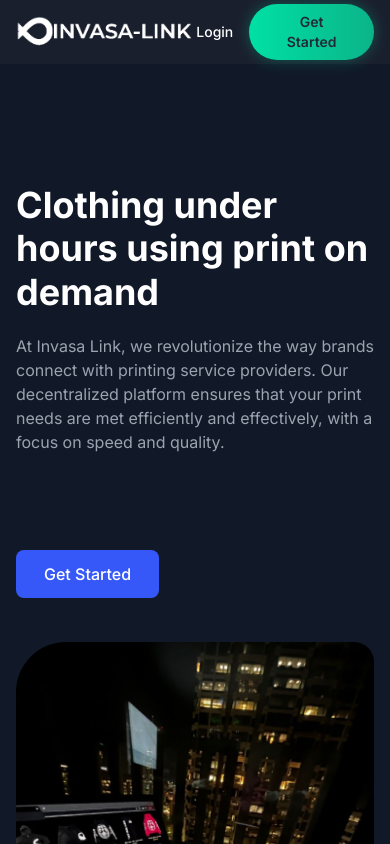
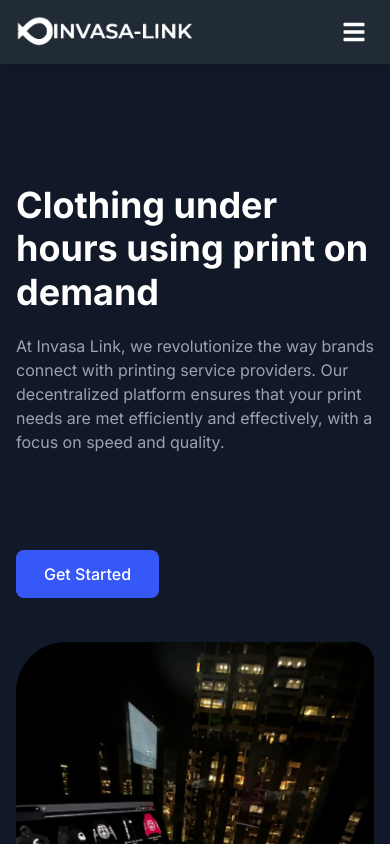
Before and after one commit to samratkesharwani/invasa, a React (Create React App) app: page / in a window 390 px wide. Shown: the top 844 px of the page. Built offline with nearby package versions, Linux system fonts and the light colour scheme.

Commit message:
ui update minor

```diff
--- a/src/App.js
+++ b/src/App.js
@@ -15,7 +15,6 @@ import './app.css'
 import BrandsDashboard from "./component/brands/BrandsDashboard";
 import SellerDashboard from "./component/seller/SellerDashboard";
 import SellerProfile from "./component/Profile";
-import Header from './component/Header'
 import Order from "./component/seller/order/Order"
 import FullAddress from "./component/seller/order/FullAddress";
 import SelectProduct from "./component/seller/order/SelectProduct";
@@ -37,7 +36,6 @@ function App() {
   return (
     <AuthProvider>
       <BrowserRouter>
-        <Header/>
         <Routes>
           <Route path="/" element={<Layout/>} />
           <Route path="/explore-products" element={<ExploreProducts />} />
--- a/src/component/Header.js
+++ b/src/component/Header.js
@@ -2,11 +2,12 @@ import React, { useEffect, useState } from "react";
 import { useNavigate } from "react-router-dom";
 import { supabase } from "../utils/supabase";
 import logo from '../imgs/logo.png';
-import { FaUserCircle } from 'react-icons/fa';
+import { FaUserCircle, FaBars, FaTimes } from 'react-icons/fa';
 
 const Navbar = () => {
   const navigate = useNavigate();
   const [loggedIn, setLoggedIn] = useState(false);
+  const [mobileMenuOpen, setMobileMenuOpen] = useState(false);
 
   useEffect(() => {
     const fetchUserProfile = async () => {
@@ -23,31 +24,88 @@ const Navbar = () => {
 
   const navigateToProfile = () => {
     navigate('/profile');
+    setMobileMenuOpen(false);
+  };
+
+  const toggleMobileMenu = () => {
+    setMobileMenuOpen(!mobileMenuOpen);
   };
 
   return (
-    <div className="bg-[#1a1f2e] sticky top-0 z-50">
-      <div className="container mx-auto px-6">
+    <div className="bg-black sticky top-0 z-50 shadow-md shadow-gray-900/20">
+      <div className="container mx-auto px-4 sm:px-6">
         <div className="flex justify-between items-center h-16">
           {/* Logo Section */}
           <Logo />
 
-          {/* Profile/Login Section */}
-          <div className="flex items-center">
+          {/* Mobile Menu Button */}
+          <div className="md:hidden">
+            <button
+              onClick={toggleMobileMenu}
+              className="text-gray-400 hover:text-white p-2 focus:outline-none"
+            >
+              {mobileMenuOpen ? (
+                <FaTimes className="h-6 w-6" />
+              ) : (
+                <FaBars className="h-6 w-6" />
+              )}
+            </button>
+          </div>
+
+          {/* Desktop Profile/Login Section */}
+          <div className="hidden md:flex items-center">
             {loggedIn ? (
               <button
                 onClick={navigateToProfile}
-                className="flex items-center space-x-2 bg-[#2a2f3e] hover:bg-[#3a3f4e] text-white px-4 py-2 rounded-full transition-all duration-300 border border-[#00E0A4] hover:border-[#0BB489] group"
+                className="flex items-center space-x-2 bg-gray-900 hover:bg-gray-800 text-white px-4 py-2 rounded-full transition-all duration-300 border border-[#00E0A4] hover:border-[#0BB489] group"
               >
                 <FaUserCircle className="text-[#00E0A4] group-hover:text-[#0BB489] text-xl" />
                 <span className="text-sm font-medium">Profile</span>
               </button>
             ) : (
-              <LoginOptions />
+              <LoginOptions setMobileMenuOpen={setMobileMenuOpen} />
             )}
           </div>
         </div>
       </div>
+
+      {/* Mobile Menu */}
+      {mobileMenuOpen && (
+        <div className="md:hidden bg-gray-900 border-t border-gray-800">
+          <div className="px-4 pt-2 pb-4 space-y-3">
+            {loggedIn ? (
+              <button
+                onClick={navigateToProfile}
+                className="flex w-full items-center space-x-2 bg-gray-800 hover:bg-gray-700 text-white px-4 py-3 rounded-lg transition-all duration-300 border border-[#00E0A4]"
+              >
+                <FaUserCircle className="text-[#00E0A4] text-xl" />
+                <span className="text-sm font-medium">Profile</span>
+              </button>
+            ) : (
+              <div className="flex flex-col space-y-3 py-2">
+                <button
+                  onClick={() => {
+                    navigate('/login');
+                    setMobileMenuOpen(false);
+                  }}
+                  className="w-full text-white bg-gray-800 hover:bg-gray-700 py-3 px-4 rounded-lg transition-colors duration-300 text-sm font-medium"
+                >
+                  Login
+                </button>
+                <button
+                  onClick={() => {
+                    navigate('/register');
+                    setMobileMenuOpen(false);
+                  }}
+                  className="w-full bg-gradient-to-r from-[#00E0A4] to-[#0BB489] hover:from-[#0BB489] hover:to-[#00E0A4] text-black font-semibold py-3 px-4 rounded-lg flex justify-center items-center text-sm transition-all duration-300"
+                >
+                  Get Started
+                </button>
+              </div>
+            )}
+          </div>
+        </div>
+      )}
     </div>
   );
 };
@@ -66,19 +124,25 @@ const Logo = () => {
   );
 };
 
-const LoginOptions = () => {
+const LoginOptions = ({ setMobileMenuOpen }) => {
   const navigate = useNavigate();
 
   return (
     <div className="flex items-center space-x-4">
       <button
-        onClick={() => navigate('/login')}
+        onClick={() => {
+          navigate('/login');
+          if (setMobileMenuOpen) setMobileMenuOpen(false);
+        }}
         className="text-white hover:text-[#00E0A4] transition-colors duration-300 text-sm font-medium"
       >
         Login
       </button>
       <button
-        onClick={() => navigate('/register')}
+        onClick={() => {
+          navigate('/register');
+          if (setMobileMenuOpen) setMobileMenuOpen(false);
+        }}
         className="bg-gradient-to-r from-[#00E0A4] to-[#0BB489] hover:from-[#0BB489] hover:to-[#00E0A4] text-black font-semibold py-2 px-6 rounded-full flex items-center text-sm transition-all duration-300 transform hover:scale-105 shadow-[0_0_15px_rgba(0,224,164,0.3)]"
       >
         Get Started
--- a/src/component/Layout.jsx
+++ b/src/component/Layout.jsx
@@ -50,16 +50,16 @@ function Layout() {
   }, []);
 
   return (
-    <div className="min-h-screen bg-gradient-to-b from-gray-900 to-black">
+    <div className="min-h-screen dark:bg-dark">
       <div className="relative">
-        <div className="absolute inset-0 bg-[#00E0A4] opacity-5 blur-3xl rounded-full"></div>
-        {/* <Header /> */}
+        <div className=" blur-3xl rounded-full"></div>
+        <Header />
         <main className="relative z-10">
           <Hero navigateTo={navigateTo} loggedIn={loggedIn} />
           <div className="container mx-auto px-6 py-16">
             <Card />
           </div>
-          <div className="bg-black bg-opacity-60 backdrop-blur-lg">
+          <div className="dark:bg-dark bg-opacity-60 backdrop-blur-lg">
             <div className="container mx-auto px-6 py-16">
               <Milestone />
             </div>
--- a/src/component/Milestone.jsx
+++ b/src/component/Milestone.jsx
@@ -2,25 +2,25 @@ import React from 'react';
 
 const StatsCard = () => {
     return (
-<div style={{backgroundColor:"#111928", padding:"2vw"}} >
+<div className='bg-dark'>
 <div style={{display: 'grid',placeItems:'center', margin:'2vw 10vw 2vw 10vw',}} >
 
 <h6 className="font-bold mb-3 flex items-center text-lg text-body-color dark:text-dark-6">
                     Onboarded with us till now
-                    <span className="ml-3 inline-block h-px w-8 bg-body-color"></span>
+                    <span className="ml-3 inline-block h-px w-8 -body-color"></span>
                   </h6>
 </div>
         <div style={{display: 'grid',placeItems:'center', margin:'2vw 10vw 2vw 10vw',}} >
      <div style={{backgroundColor:'#1F2A37',color:'white', display: 'flex',justifyContent:'space-evenly',alignItems:'center',width:'90%', borderRadius:'20px' }}className="flex justify-between items-center  p-5 rounded-lg w-1/2" >
-         <div style={{ marginLeft:"2vw"}} className="text-center m-4">
+         <div style={{ marginLeft:"2vw"}} className="text-center ml-4">
            <p className="text-2xl font-bold">4+</p>
            <p className="text-sm text-white mb-1">Bangalore</p>
          </div>
-         <div style={{ marginLeft:"2vw"}} className="text-center m-4">
+         <div style={{ marginLeft:"2vw"}} className="text-center ml-4">
            <p className="text-2xl font-bold">4+</p>
            <p className="text-sm text-white mb-1">Pune</p>
          </div>
-         <div style={{ marginLeft:"2vw"}} className="text-center m-4">
+         <div style={{ marginLeft:"2vw"}} className="text-center ml-4">
            <p className="text-2xl font-bold">1</p>
            <p className="text-sm  text-white mb-1">Lucknow</p>
          </div>
```
